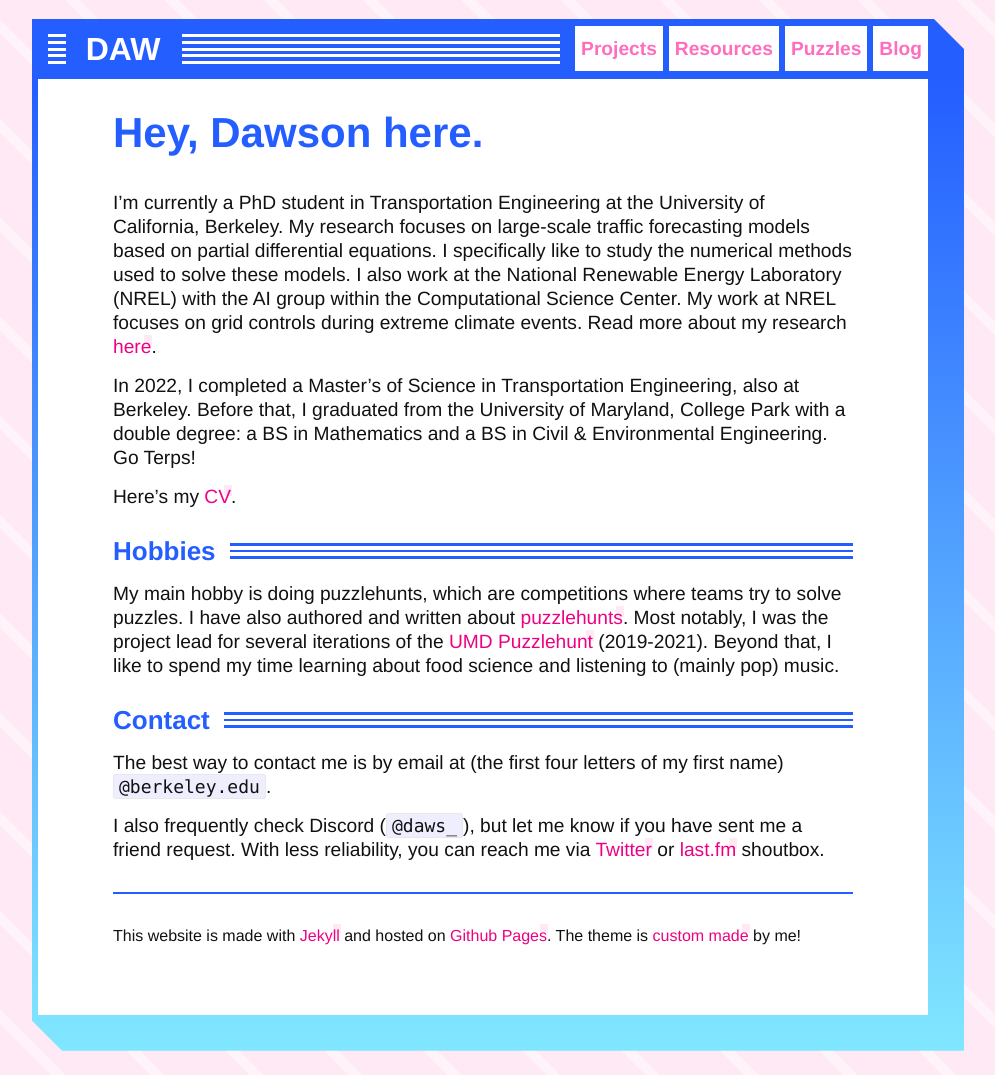
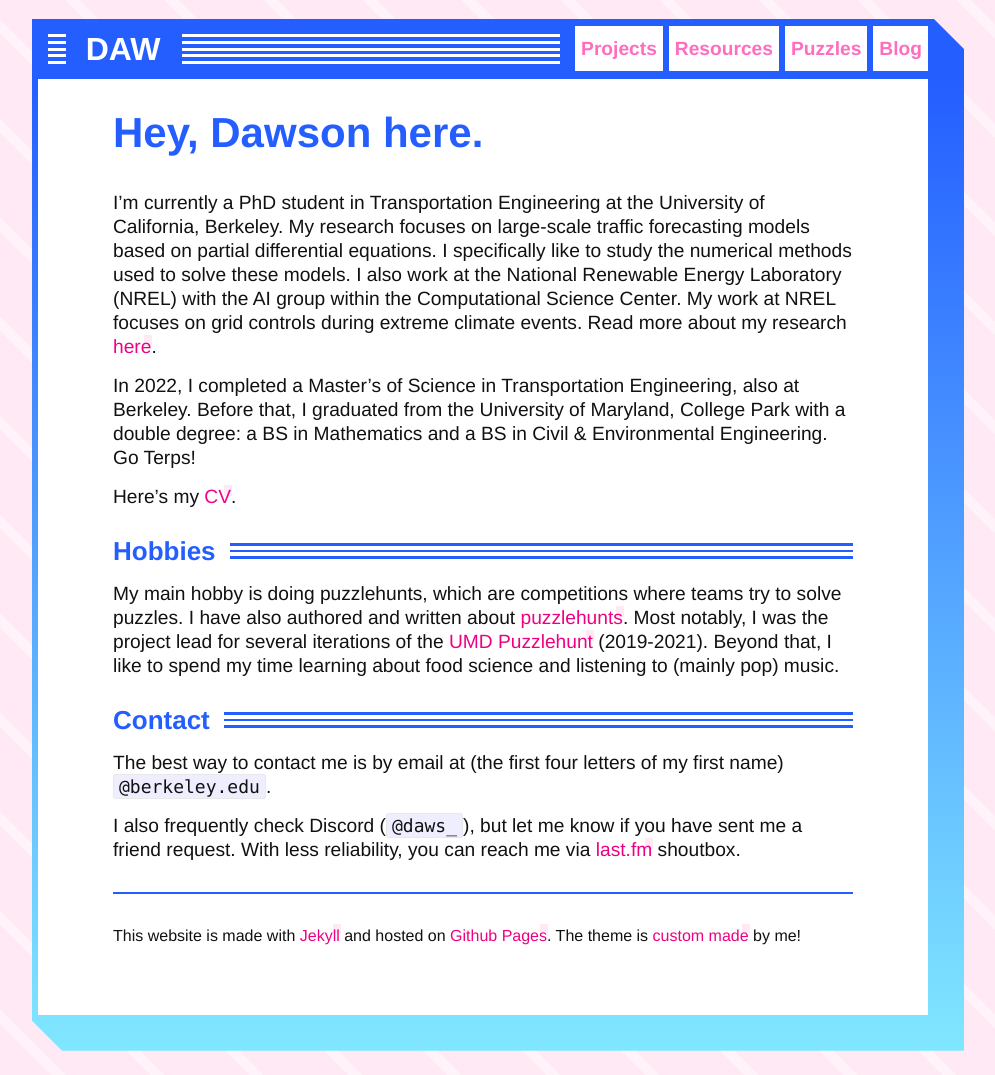
Before and after one commit to dawson-do/dawson-do.github.io, a Jekyll site: the page built from index.markdown, in a window 1280 px wide. Shown: the whole page, without its empty margins (132-1127 px from the left). Built offline with Jekyll 4.4.1, drawn with Linux system fonts in a browser that asks for light colours; some web fonts are replaced.

Commit message:
index change

```diff
--- a/index.markdown
+++ b/index.markdown
@@ -19,7 +19,7 @@ My main hobby is doing puzzlehunts, which are competitions where teams try to so
 
 The best way to contact me is by email at (the first four letters of my first name) `@berkeley.edu`.
 
-I also frequently check Discord (`@daws_`), but let me know if you have sent me a friend request. With less reliability, you can reach me via [Twitter](https://twitter.com/umdpuzzle) or [last.fm](https://www.last.fm/user/dawsondo) shoutbox.
+I also frequently check Discord (`@daws_`), but let me know if you have sent me a friend request. With less reliability, you can reach me via [last.fm](https://www.last.fm/user/dawsondo) shoutbox.
 
 ------
 
```
